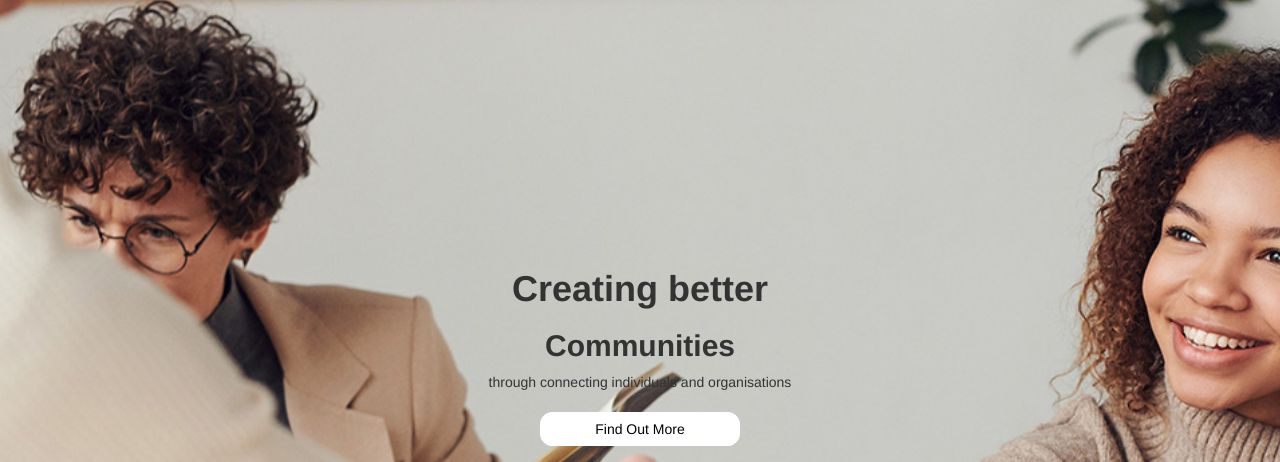
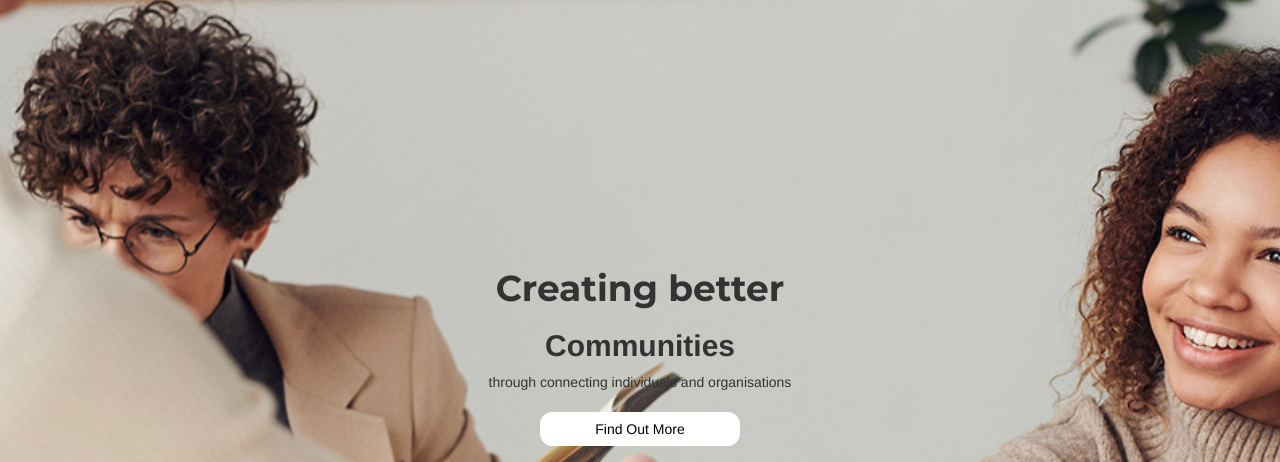
Before and after one commit to ClairesCoding/C-Cwebsite, a PHP site: page / in a window 1280 px wide. Shown: the part 114-576 px from the top of the page. Run offline with PHP 8.4, Linux system fonts and the light colour scheme.

Commit message:
Update style.css

```diff
--- a/style.css
+++ b/style.css
@@ -1,7 +1,7 @@
 /*FONTS GO HERE*/
 
 h1{
-    font-size:
+    font-family: 'Montserrat', sans-serif;
 }
 
 h5{
```
